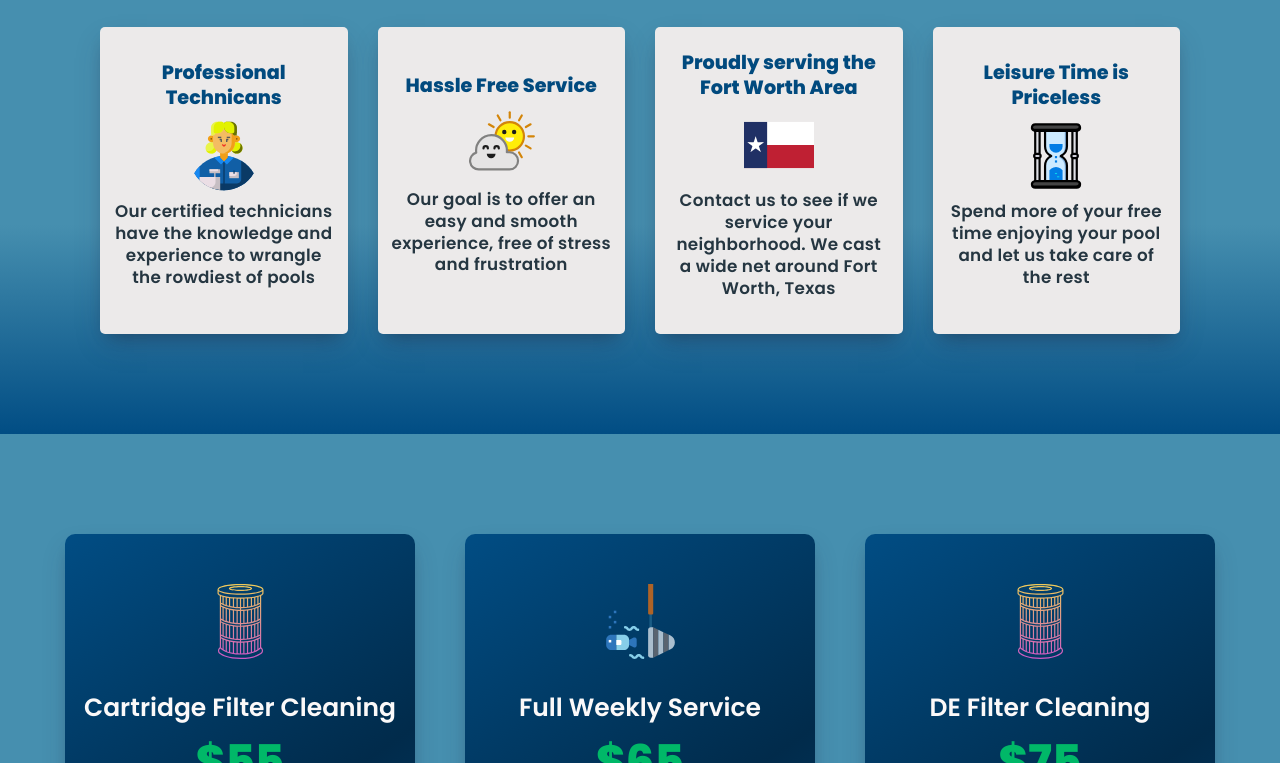
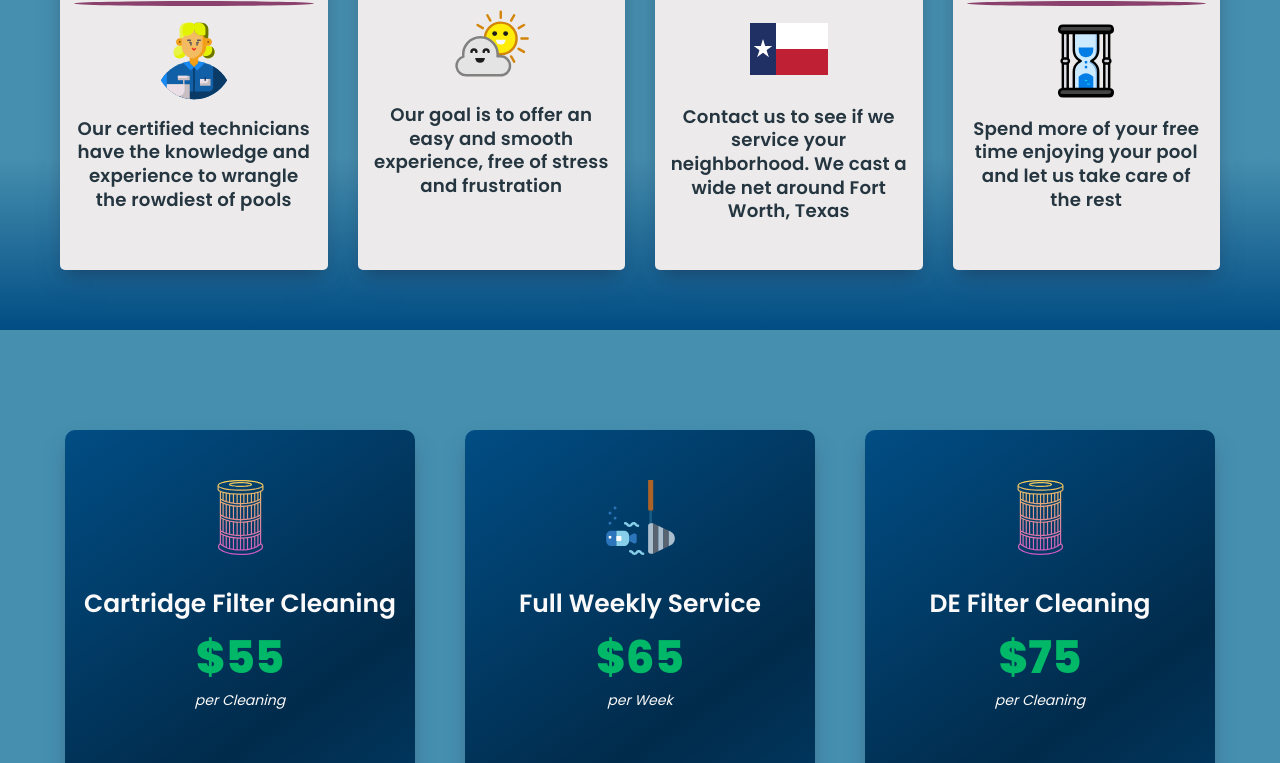
Before and after one commit to ShaggyTech/dirtypoolfilters, a plain HTML site: page index.html in a window 1280 px wide. Shown: the part 763-1526 px from the top of the page. Drawn offline with Linux system fonts and the light colour scheme.

Commit message:
rename services to features

```diff
--- /dev/null
+++ b/app/scss/_section__features.scss
@@ -0,0 +1,88 @@
+.features {
+  height: 100%;
+  width: 100%;
+  padding: 6rem;
+  font-size: 1.1rem;
+  text-align: center;
+  background: linear-gradient(
+    180deg,
+    $clr-blue 0%,
+    $clr-light-blue 25%,
+    $clr-light-blue 50%,
+    $clr-light-blue 65%,
+    $clr-blue 100%
+  );
+  cursor: default;
+
+  @include breakpoint-up(medium) {
+    font-size: 1.2rem;
+  }
+
+  @include breakpoint-up(large) {
+    font-size: 1.3rem
+  }
+
+  &__wrapper {
+    display: grid;
+    grid-template-columns: repeat(auto-fit, minmax(24rem, 1fr));
+    gap: 3rem;
+    place-items: center;
+    place-content: center;
+    height: 100%;
+    width: 100%;
+  }
+
+  &__card {
+    display: flex;
+    flex-direction: column;
+    place-items: center;
+    justify-content: center;
+    height: 100%;
+    width: auto;
+    max-width: 34em;
+    padding: 1.4rem;
+    border-radius: $border-radius;
+    box-shadow: $box-shadow;
+    background-color: $clr-white-dark;
+    color: $clr-blue-darken2;
+    transform: scale(1);
+    transition: transform 0.15s;
+
+    &:hover {
+        transform: scale(1.015);
+    }
+
+    &__title {
+      position: relative;
+      margin: 1em auto 1.2em;
+      font-size: 1.6em;
+      color: $clr-blue-darken1;
+
+      &::after {
+        content: '';
+        position: absolute;
+        top: 100%;
+        left: 0;
+        margin-top: 0.4rem;
+        height: 0.24em;
+        width: 100%;
+        background-color: $clr-purple;
+        border-radius: 50%;
+      }
+    }
+
+    &__icon {
+      height: 6em;
+      width: 6em;
+      margin-bottom: 1.3em;
+    }
+
+    &__text {
+      margin-bottom: 1.8em;
+      letter-spacing: 0.2px;
+      font-size: 1.4em;
+      font-weight: 600;
+      color: $clr-gray;
+    }
+  }
+}
--- a/app/scss/_section__services.scss
+++ /dev/null
@@ -1,75 +0,0 @@
-.services {
-  height: fit-content;
-  width: 100%;
-  padding: 6rem 4rem;
-  font-size: 1rem;
-  text-align: center;
-  background: linear-gradient(
-    180deg,
-    $clr-blue 0%,
-    $clr-light-blue 25%,
-    $clr-light-blue 50%,
-    $clr-light-blue 65%,
-    $clr-blue 100%
-  );
-
-  @include breakpoint-up(medium) {
-    min-height: 40rem;
-    font-size: 1.2rem;
-  }
-
-  @include breakpoint-up(large) {
-    min-height: 50rem;
-    padding: 10rem 10rem;
-  }
-
-  &__title {
-    font-size: 2.6em;
-    margin-bottom: 5rem;
-    color: $clr-white-dark;
-  }
-
-  &__wrapper {
-    display: grid;
-    grid-template-columns: repeat(auto-fit, minmax(24rem, 1fr));
-    gap: 3rem;
-    place-items: center;
-    place-content: center;
-    height: auto;
-    width: auto;
-  }
-
-  &__card {
-    display: flex;
-    flex-direction: column;
-    place-items: center;
-    justify-content: center;
-    width: auto;
-    height: 100%;
-    padding: 1.4rem;
-    border-radius: $border-radius;
-    box-shadow: $box-shadow;
-    background-color: $clr-white-dark;
-    color: $clr-blue-darken2;
-
-    &__title {
-      font-size: 1.6em;
-      margin: 1rem auto;
-      color: $clr-blue-darken1;
-    }
-
-    &__icon {
-      height: 7rem;
-      width: 7rem;
-      margin-bottom: 1rem;
-    }
-
-    &__text {
-      font-size: 1.4em;
-      margin-bottom: 2rem;
-      letter-spacing: 0.3px;
-      font-weight: 600;
-      color: $clr-gray;
-    }
-  }
-}
--- a/app/scss/style.scss
+++ b/app/scss/style.scss
@@ -5,6 +5,7 @@
 @import "globals";
 @import "header";
 @import "section__hero";
+@import "section__features";
 @import "section__pricing";
 @import "section__contact";
-@import "section__services";
+@import "Section__services";
--- a/index.html
+++ b/index.html
@@ -37,9 +37,9 @@
       <nav id="nav-bar" class="nav-bar">
         <div class="nav-bar__links">
           <a href="#" class="nav-link">Home</a>
+          <a href="#features" class="nav-link">Features</a>
           <a href="#services" class="nav-link">Services</a>
           <a href="#pricing" class="nav-link">Pricing</a>
-          <a href="#about" class="nav-link">About</a>
         </div>
         <a href="#contact" class="nav-bar__cta btn btn--dark btn--hover"
           >Contact Us</a
@@ -86,57 +86,54 @@
         </div>
       </section>
 
-      <section id="services" class="services">
-        <h2 class="services__title">
-          Pool Cleaning and Maintenance in Fort Worth, TX
-        </h2>
-        <div class="services__wrapper">
-          <article class="services__card">
-            <h3 class="services__card__title">Professional Technicans</h3>
+      <section id="features" class="features">
+        <div class="features__wrapper">
+          <article class="features__card">
+            <h3 class="features__card__title">Professional Technicans</h3>
             <img
               src="app/assets/female-technician.svg"
               alt="technician icon"
-              class="services__card__icon"
+              class="features__card__icon"
             />
-            <p class="services__card__text">
+            <p class="features__card__text">
               Our certified technicians have the knowledge and experience to
               wrangle the rowdiest of pools
             </p>
           </article>
-          <article class="services__card">
-            <h3 class="services__card__title">Hassle Free Service</h3>
+          <article class="features__card">
+            <h3 class="features__card__title">Hassle Free Service</h3>
             <img
               src="app/assets/happy-cloud-sun.svg"
               alt="smiling cloud and sun icon"
-              class="services__card__icon"
+              class="features__card__icon"
             />
-            <p class="services__card__text">
+            <p class="features__card__text">
               Our goal is to offer an easy and smooth experience, free of stress
               and frustration
             </p>
           </article>
-          <article class="services__card">
-            <h3 class="services__card__title">
+          <article class="features__card">
+            <h3 class="features__card__title">
               Proudly serving the Fort Worth Area
             </h3>
             <img
               src="app/assets/texas-flag.svg"
               alt="texas flag icon"
-              class="services__card__icon"
+              class="features__card__icon"
             />
-            <p class="services__card__text">
+            <p class="features__card__text">
               Contact us to see if we service your neighborhood. We cast a wide net around Fort Worth,
               Texas
             </p>
           </article>
-          <article class="services__card">
-            <h3 class="services__card__title">Leisure Time is Priceless</h3>
+          <article class="features__card">
+            <h3 class="features__card__title">Leisure Time is Priceless</h3>
             <img
               src="app/assets/hourglass.svg"
               alt="hourglass icon"
-              class="services__card__icon"
+              class="features__card__icon"
             />
-            <p class="services__card__text">
+            <p class="features__card__text">
               Spend more of your free time enjoying your pool and let us take
               care of the rest
             </p>
@@ -309,15 +306,8 @@
           </button>
         </form>
       </section>
+      <section id="services" class="services">
 
-      <section id="about">
-        Lorem ipsum dolor sit amet consectetur adipisicing elit. Esse amet dicta
-        aliquid quis numquam delectus suscipit ipsa, exercitationem perferendis
-        veritatis illo itaque quisquam consectetur a maxime deserunt fugit, eos
-        sint! Quibusdam consequuntur facilis fuga illo id voluptatum deserunt
-        quae officiis, reprehenderit, explicabo dolorem aut, facere quas labore
-        voluptatem necessitatibus aliquam ratione similique. Laboriosam facilis
-        atque nemo ipsa veniam similique ex.
       </section>
     </main>
     <footer id="footer" class="container">
```
Also changed, not shown: dist/style.css, 1 other file.
